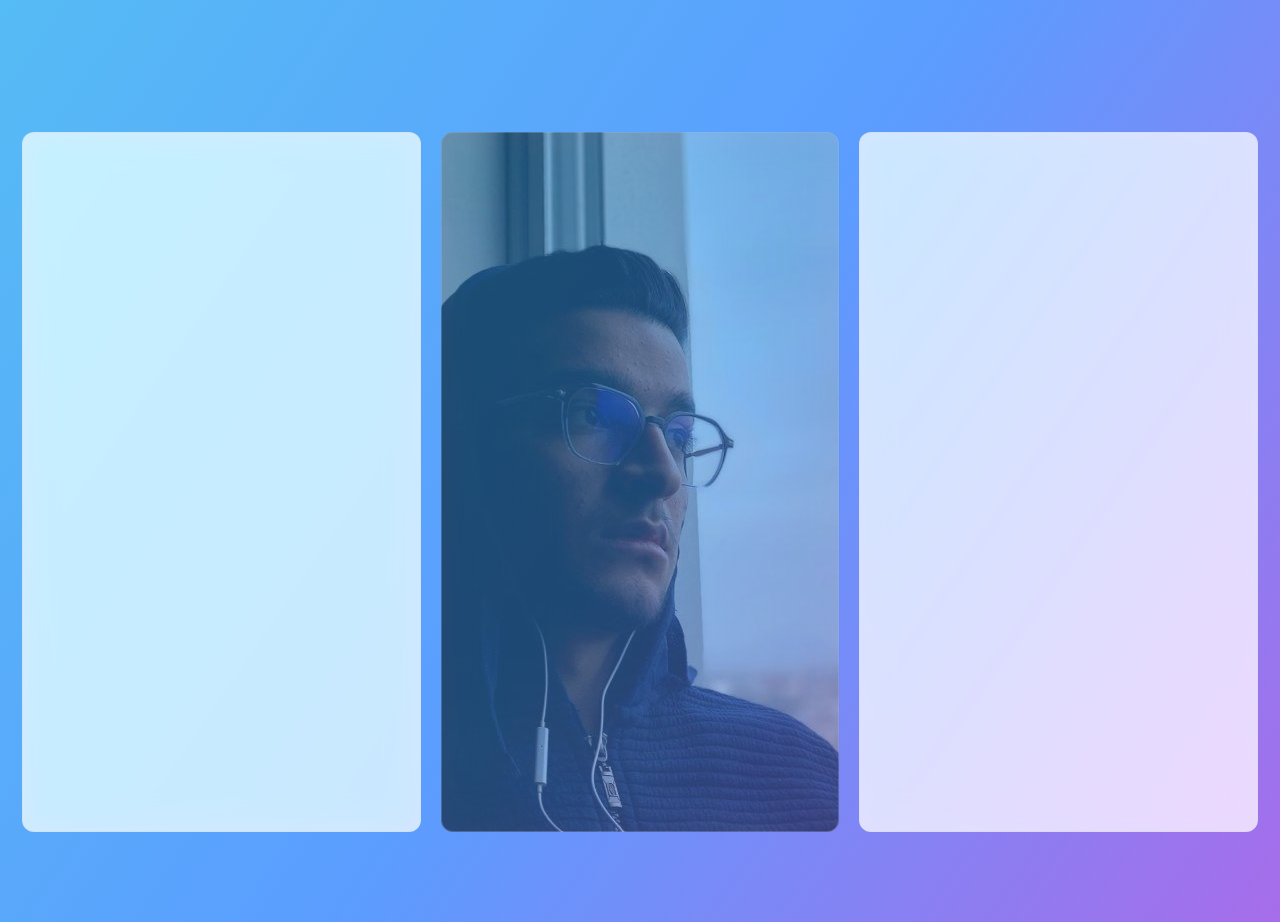
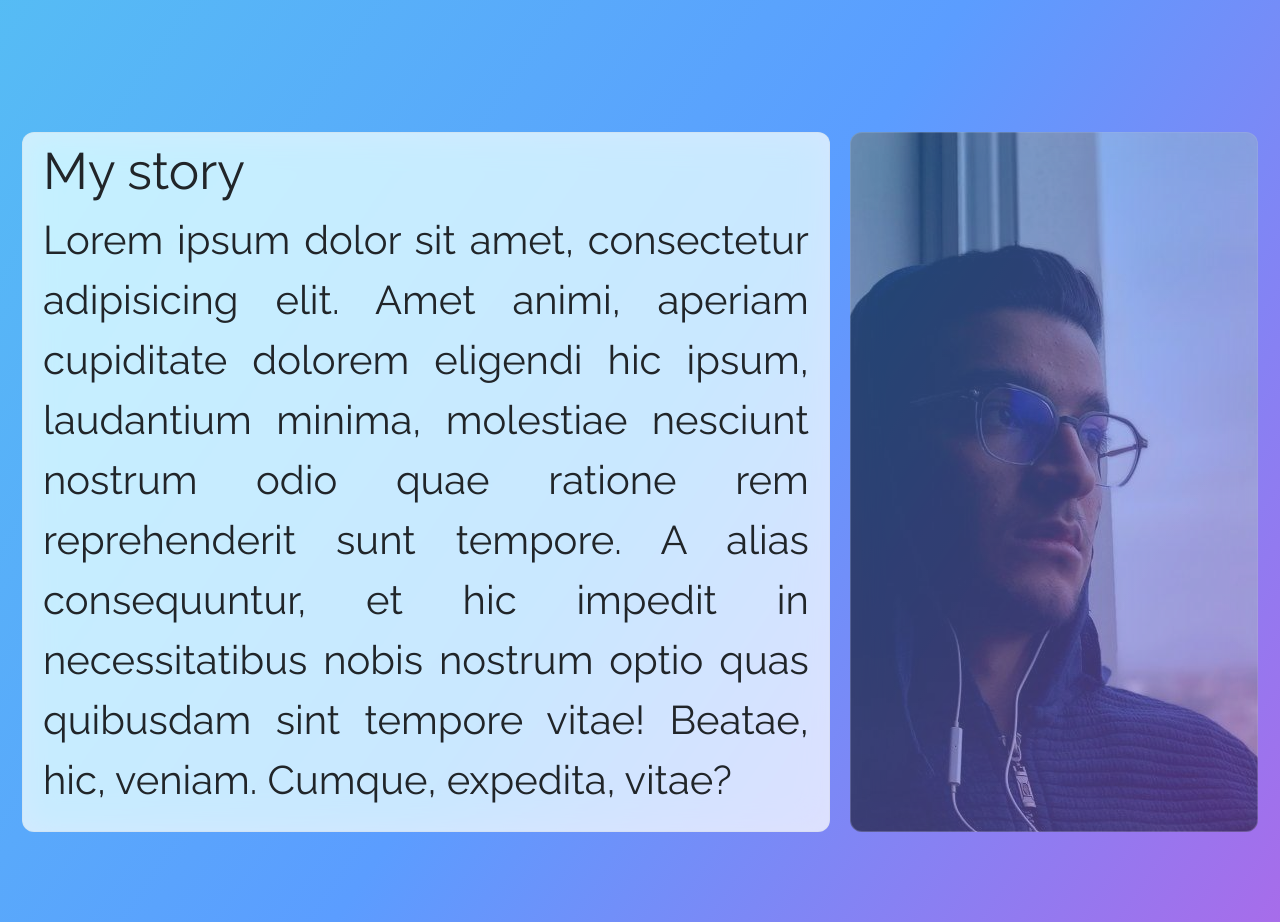
Before and after one commit to alivarastepour/personal-blog, a React (Create React App) app: page / in a window 1280 px wide. Shown: the part 940-1862 px from the top of the page. Built offline with nearby package versions, Linux system fonts and the light colour scheme.

Commit message:
About component details edit

```diff
--- a/src/Components/About/About.styles.ts
+++ b/src/Components/About/About.styles.ts
@@ -4,4 +4,5 @@ export const Wrapper = styled.div`
   height: 800px;
   max-width: 1600px;
   margin-top: 200px;
+  font-family: 'Raleway', sans-serif;
 `;
--- a/src/Components/About/index.tsx
+++ b/src/Components/About/index.tsx
@@ -5,9 +5,11 @@ import './styles.scss'
 const About = ()=> {
     return <>
         <Wrapper className='container flex-container'>
-            <div className="card"></div>
-            <div className="card image"></div>
-            <div className="card"></div>
+            <div className="flex-item-About">
+                <div className="card1-header">My story</div>
+                <div className="card1-body">Lorem ipsum dolor sit amet, consectetur adipisicing elit. Amet animi, aperiam cupiditate dolorem eligendi hic ipsum, laudantium minima, molestiae nesciunt nostrum odio quae ratione rem reprehenderit sunt tempore. A alias consequuntur, et hic impedit in necessitatibus nobis nostrum optio quas quibusdam sint tempore vitae! Beatae, hic, veniam. Cumque, expedita, vitae?</div>
+            </div>
+            <div className="flex-item-About image"></div>
         </Wrapper>
     </>
 }
--- a/src/Components/About/styles.scss
+++ b/src/Components/About/styles.scss
@@ -4,15 +4,26 @@
 .flex-container{
   display: flex;
 }
-.card{
+.flex-item-About{
   @include glassMorphism;
-  width: 500px;
+  width: 1000px;
   height: 700px;
   margin: 10px;
+  padding-left: 20px;
+  padding-right: 20px;
   border-radius: 12px;
 }
 .image{
+  width: 500px;
   background-image: url("../../assets/photo_2021-11-21_23-43-14.jpg");
   background-position: center;
   opacity: 55%;
 }
+
+.card1-header{
+  font-size: 3.2rem;
+}
+.card1-body{
+  font-size: 2.5rem;
+  text-align: justify;
+}
```
